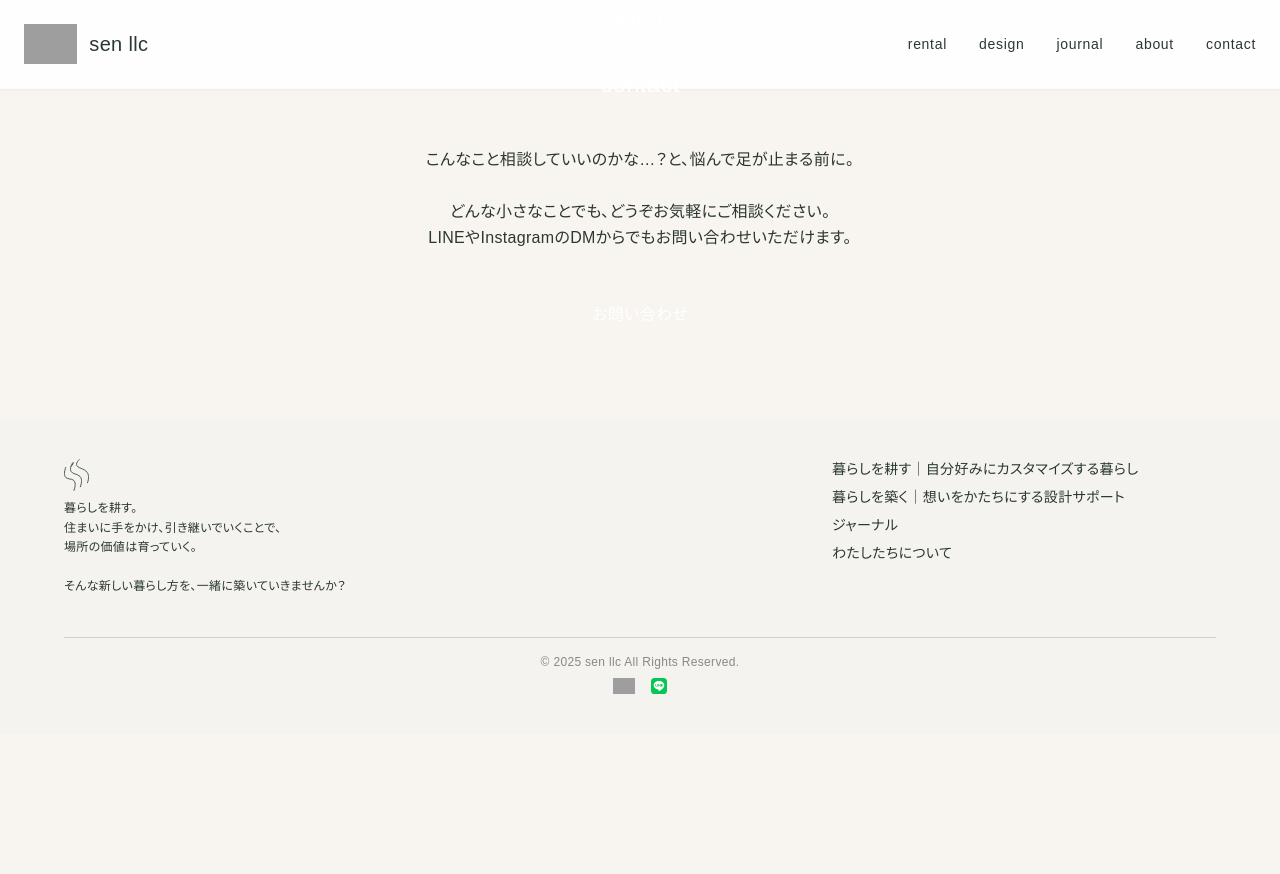
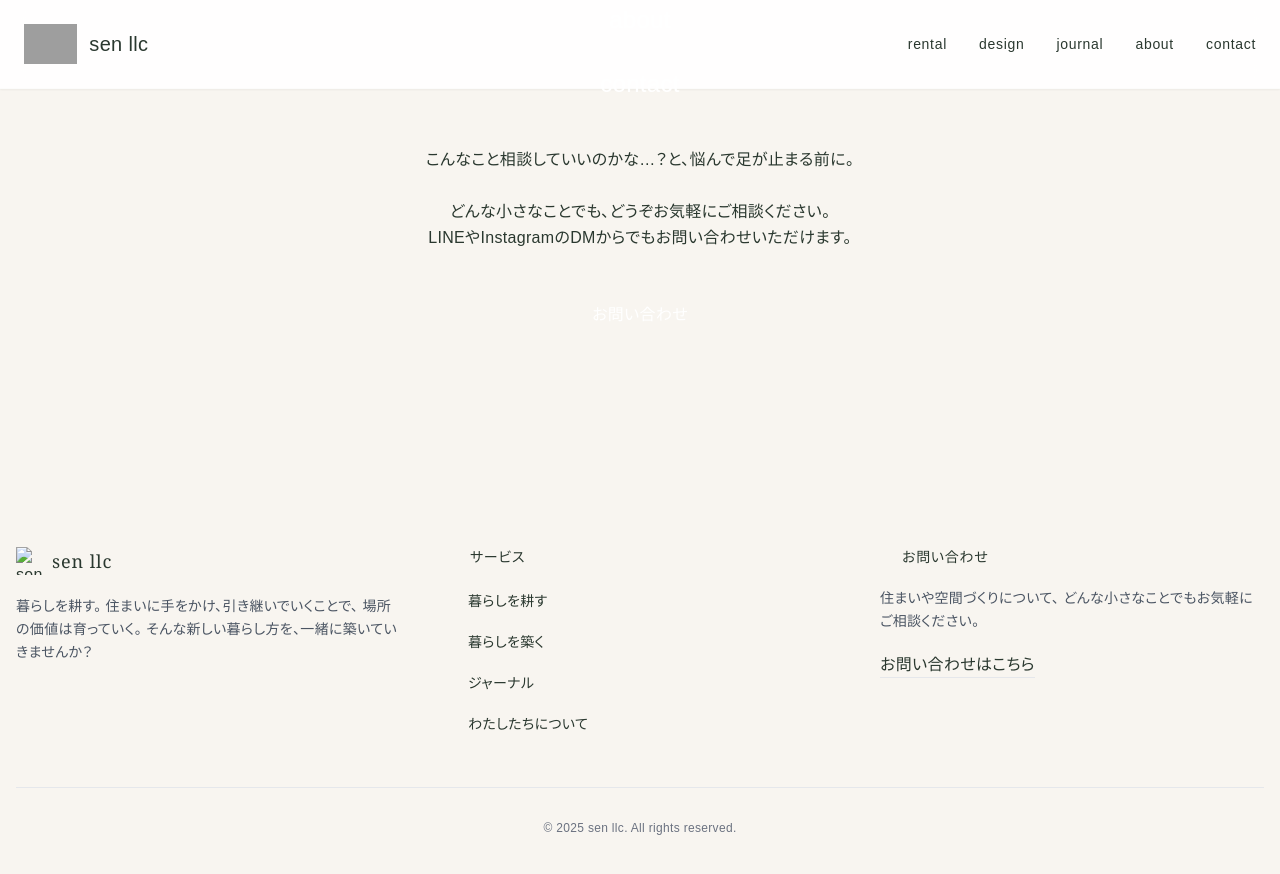
Before and after one commit to sen-llc/sen-llc.github.io, a Jekyll site: the page built from index.html, in a window 1280 px wide and 900 px high, scrolled down 2783 px. Shown: the top 874 px of the window. Built offline with Jekyll 4.4.1, drawn with Linux system fonts in a browser that asks for light colours; nearby versions of some CDN libraries; some web fonts are replaced; before the commit the page ends 3517 px from its top, so only the background shows below that; grey boxes are pictures that could not be loaded.

Commit message:
Update footer.html

```diff
--- a/_includes/footer.html
+++ b/_includes/footer.html
@@ -1,55 +1,101 @@
-<footer class="bg-[#f5f3ef] text-[#2a382f] py-10 px-6 md:px-16 text-sm">
-  <div class="max-w-6xl mx-auto flex flex-col md:flex-row justify-between gap-8">
-
-    <!-- 左カラム -->
-    <div class="md:w-1/3">
-      <img src="/assets/logo.svg" alt="sen llc ロゴ" class="h-8 mb-2" />
-      <p class="text-xs leading-relaxed">
-        暮らしを耕す。<br>
-        住まいに手をかけ、引き継いでいくことで、<br>
-        場所の価値は育っていく。<br><br>
+<footer class="bg-sen-natural py-12 md:py-16 mt-12 md:mt-16">
+  <div class="container mx-auto px-4">
+    <div class="grid grid-cols-1 md:grid-cols-3 gap-10 md:gap-12">
+      <!-- Company Info -->
+      <div class="space-y-4 md:space-y-5">
+        <div class="flex items-center space-x-2">
+          <img src="/assets/images/logo.svg" alt="sen llc" class="h-6 w-6 md:h-7 md:w-7">
+          <span class="text-lg font-serif tracking-wider text-sen-dark">sen llc</span>
+        </div>
+        <p class="text-sm leading-relaxed text-gray-600">
+          暮らしを耕す。<br class="hidden xs:block">
+          住まいに手をかけ、引き継いでいくことで、<br class="hidden xs:block">
+          場所の価値は育っていく。<br class="hidden xs:block"><br class="hidden xs:block">
           そんな新しい暮らし方を、一緒に築いていきませんか？
         </p>
+        <!-- SNSアイコン - タップフィードバック強化 -->
+        <div class="flex space-x-5 pt-2">
+          <a href="#" class="text-sen-brown hover:text-sen-green transition-colors p-1 focus:outline-none focus:ring-2 focus:ring-sen-brown rounded-full touch-feedback icon-btn" aria-label="Instagramでフォローする">
+            <svg class="w-5 h-5 icon-sen-brown icon-hover-scale" aria-hidden="true">
+              <use xlink:href="/assets/icons/icon-set.svg#icon-instagram"></use>
+            </svg>
+          </a>
+          <a href="#" class="text-sen-brown hover:text-sen-green transition-colors p-1 focus:outline-none focus:ring-2 focus:ring-sen-brown rounded-full touch-feedback icon-btn" aria-label="LINEで友達になる">
+            <svg class="w-6 h-6 icon-sen-brown icon-hover-scale" aria-hidden="true">
+              <use xlink:href="/assets/icons/icon-set.svg#icon-line"></use>
+            </svg>
+          </a>
+        </div>
       </div>
 
-    <!-- 中央カラム -->
-    <div class="md:w-1/3">
-      <ul class="space-y-2">
+      <!-- Quick Links -->
+      <div>
+        <h3 class="text-sm font-medium uppercase tracking-wider mb-4 md:mb-5 text-sen-green flex items-center">
+          <svg class="w-4 h-4 mr-1.5 icon-sen-green icon-animate-fade-in" aria-hidden="true">
+            <use xlink:href="/assets/icons/icon-set.svg#icon-arrow-right"></use>
+          </svg>
+          サービス
+        </h3>
+        <!-- Quick Links セクションのリンクテキストを変更 -->
+        <ul class="space-y-3 text-sm">
           <li>
-          <a href="/rental.html" class="hover:underline">
-            暮らしを耕す｜自分好みにカスタマイズする暮らし
+            <a href="/rental" class="hover:text-sen-brown transition-colors inline-flex items-center border-b border-transparent hover:border-sen-brown pb-1 py-1 focus:outline-none focus:ring-2 focus:ring-sen-brown rounded">
+              <svg class="w-3.5 h-3.5 mr-1.5 text-sen-brown opacity-70 icon-sen-brown icon-animate-fade-in" aria-hidden="true">
+                <use xlink:href="/assets/icons/icon-set.svg#icon-home"></use>
+              </svg>
+              暮らしを耕す
             </a>
           </li>
           <li>
-          <a href="/design.html" class="hover:underline">
-            暮らしを築く｜想いをかたちにする設計サポート
+            <a href="/design" class="hover:text-sen-brown transition-colors inline-flex items-center border-b border-transparent hover:border-sen-brown pb-1 py-1 focus:outline-none focus:ring-2 focus:ring-sen-brown rounded">
+              <svg class="w-3.5 h-3.5 mr-1.5 text-sen-brown opacity-70 icon-sen-brown icon-animate-fade-in delay-100" aria-hidden="true">
+                <use xlink:href="/assets/icons/icon-set.svg#icon-ruler"></use>
+              </svg>
+              暮らしを築く
             </a>
           </li>
           <li>
-          <a href="/journal.html" class="hover:underline">
+            <a href="/journal" class="hover:text-sen-brown transition-colors inline-flex items-center border-b border-transparent hover:border-sen-brown pb-1 py-1 focus:outline-none focus:ring-2 focus:ring-sen-brown rounded">
+              <svg class="w-3.5 h-3.5 mr-1.5 text-sen-brown opacity-70 icon-sen-brown icon-animate-fade-in delay-200" aria-hidden="true">
+                <use xlink:href="/assets/icons/icon-set.svg#icon-message"></use>
+              </svg>
               ジャーナル
             </a>
           </li>
           <li>
-          <a href="/about.html" class="hover:underline">
+            <a href="/about" class="hover:text-sen-brown transition-colors inline-flex items-center border-b border-transparent hover:border-sen-brown pb-1 py-1 focus:outline-none focus:ring-2 focus:ring-sen-brown rounded">
+              <svg class="w-3.5 h-3.5 mr-1.5 text-sen-brown opacity-70 icon-sen-brown icon-animate-fade-in delay-300" aria-hidden="true">
+                <use xlink:href="/assets/icons/icon-set.svg#icon-sprout"></use>
+              </svg>
               わたしたちについて
             </a>
           </li>
         </ul>
       </div>
 
-  </div>
-
-  <!-- 下部 -->
-  <div class="mt-10 border-t border-[#cfcfcf] pt-4 text-xs text-center text-[#888]">
-    <p>© 2025 sen llc All Rights Reserved.</p>
-    <div class="mt-2 flex justify-center gap-4">
-      <a href="https://www.instagram.com/sen_home9.1/?hl=ja" target="_blank" aria-label="Instagram">
-        <img src="/assets/icon-instagram.svg" alt="Instagram" class="h-4" />
-      </a>
-      <a href="https://line.me/R/ti/p/@644gowhz?ts=03022247&oat_content=url" target="_blank" aria-label="LINE">
-        <img src="/assets/icon-line.svg" alt="LINE" class="h-4" />
+      <!-- Contact -->
+      <div>
+        <h3 class="text-sm font-medium uppercase tracking-wider mb-4 md:mb-5 text-sen-green flex items-center">
+          <svg class="w-4 h-4 mr-1.5 icon-sen-green icon-animate-fade-in" aria-hidden="true">
+            <use xlink:href="/assets/icons/icon-set.svg#icon-mail"></use>
+          </svg>
+          お問い合わせ
+        </h3>
+        <p class="text-sm leading-relaxed text-gray-600 mb-4">
+          住まいや空間づくりについて、<br class="hidden xs:block">
+          どんな小さなことでもお気軽にご相談ください。
+        </p>
+        <a href="/contact" class="inline-flex items-center text-sen-brown hover:text-sen-green transition-colors py-1 group focus:outline-none focus:ring-2 focus:ring-sen-brown rounded">
+          <span class="border-b border-sen-brown group-hover:border-sen-green">お問い合わせはこちら</span>
+          <svg class="w-4 h-4 ml-1 icon-sen-brown group-hover:translate-x-1 transition-transform" aria-hidden="true">
+            <use xlink:href="/assets/icons/icon-set.svg#icon-arrow-right"></use>
+          </svg>
         </a>
       </div>
     </div>
+
+    <div class="border-t border-sen-accent/30 mt-10 md:mt-12 pt-6 md:pt-8 text-center text-xs text-gray-500">
+      <p>&copy; {% assign date_format = site.minima.date_format | default: "%Y" %}{{ 'now' | date: date_format }} sen llc. All rights reserved.</p>
+    </div>
+  </div>
 </footer>
```
Lines whose indentation alone changed are shown as unchanged.
